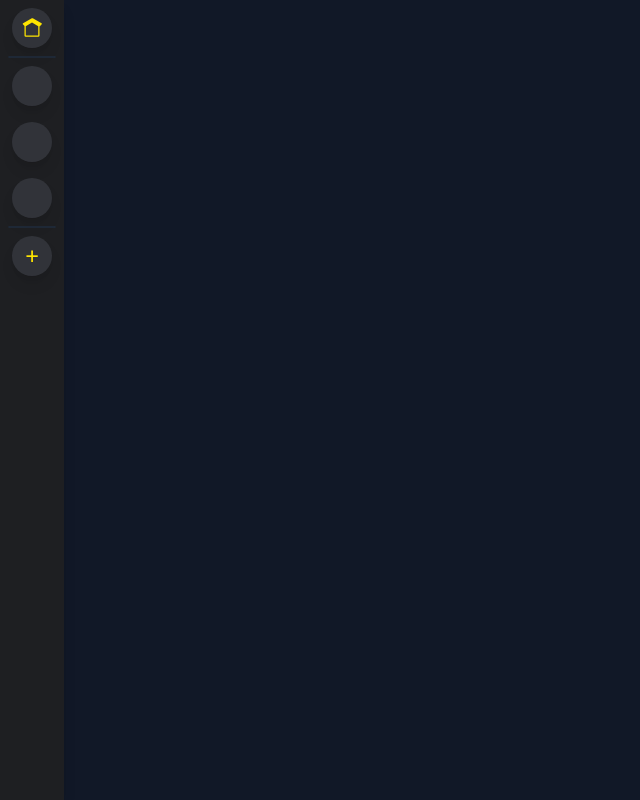
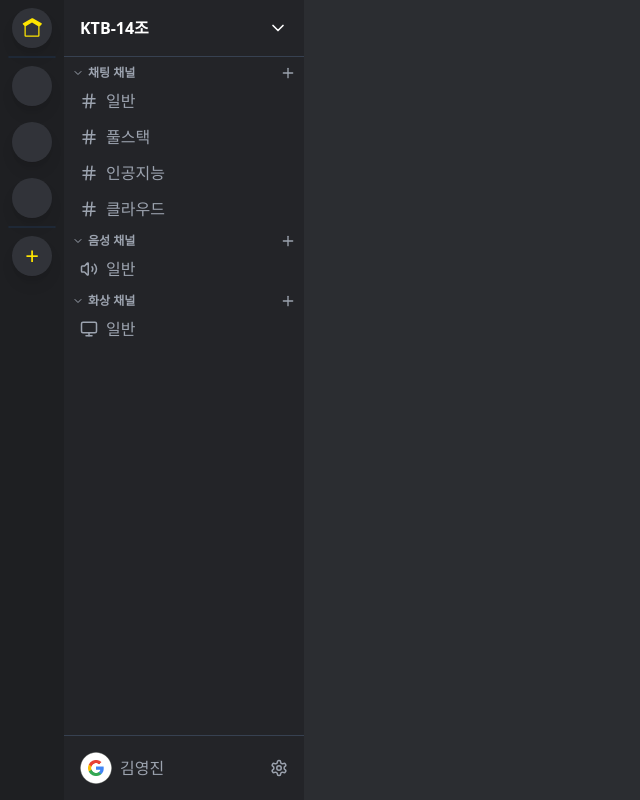
Before and after one commit to KakaoTech-14-All-in-one-move/AIM-14-FE, a React (Vite) app: page /login in a window 1280 px wide. Both pictures are taken after typing "Sample", "Sample123" into the empty fields and a click on the button "로그인". Shown: the whole page, without its empty margins (0-640 px from the left). Built offline with nearby package versions, Linux system fonts and the light colour scheme.

Commit message:
add: channel in home

```diff
--- a/src/components/Home/index.tsx
+++ b/src/components/Home/index.tsx
@@ -1,9 +1,15 @@
+import React from 'react';
 import Sidebar from '@/components/Home/Sidebar';
+import Channelbar from '@/components/Home/Channelbar';
 
 const Home: React.FC = () => {
   return (
-    <div className="flex">
+    <div className="flex h-screen">
       <Sidebar />
+      <Channelbar />
+      <div className="flex-1 bg-discord600">
+        {/* 채팅 콘텐츠 영역 */}
+      </div>
     </div>
   );
 };
```
